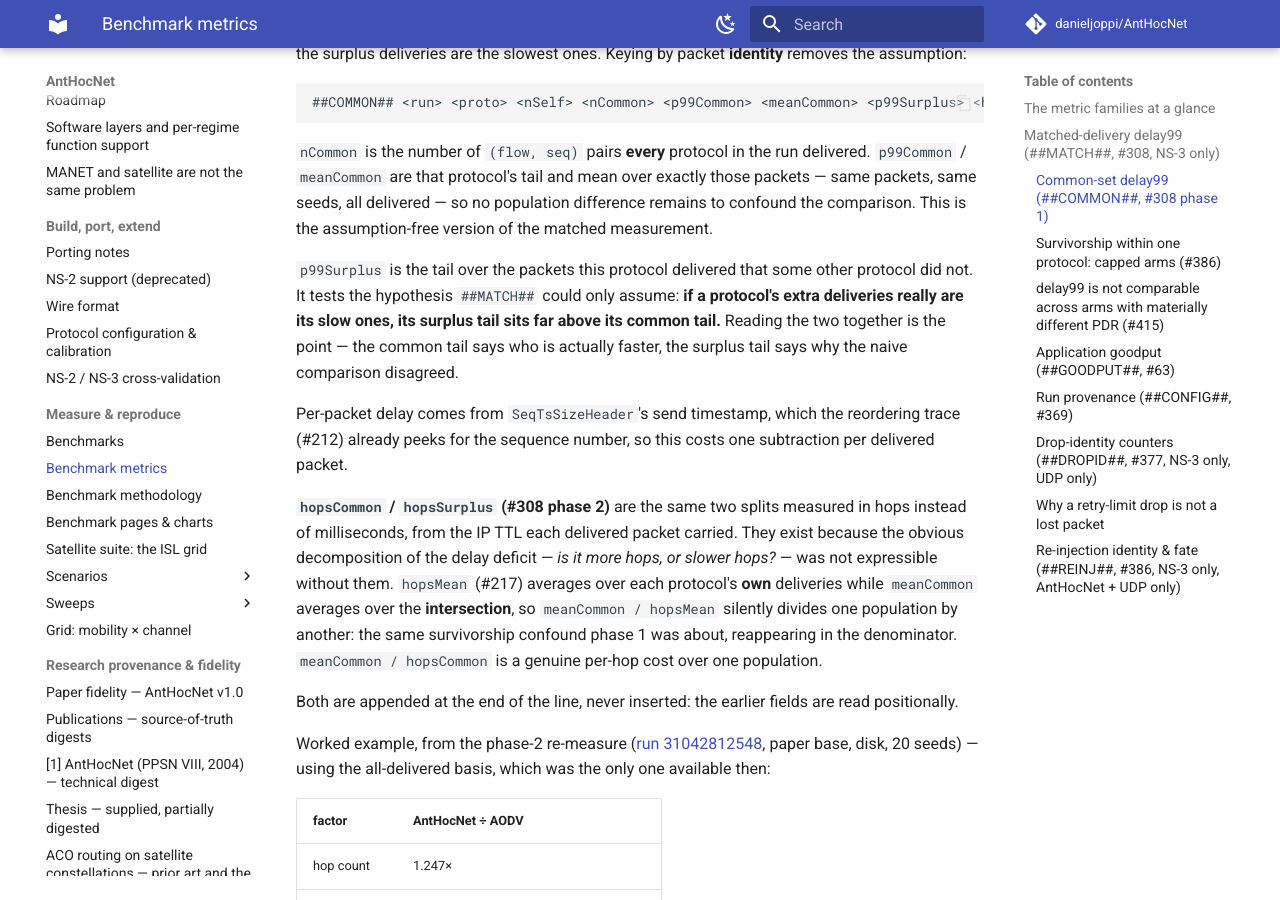
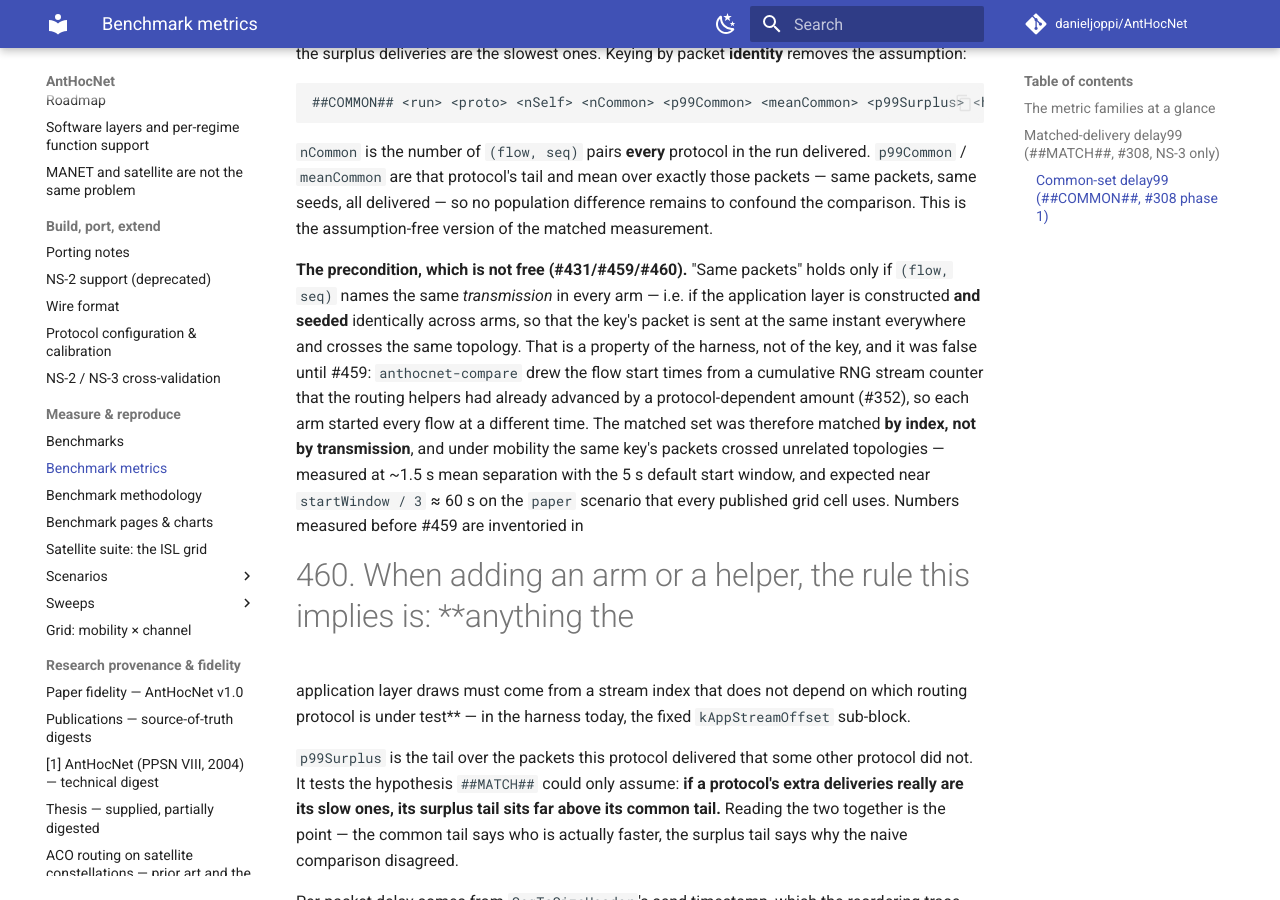
Before and after one commit to danieljoppi/AntHocNet, an MkDocs documentation site: the page built from docs/benchmarks/metrics.md, in a window 1280 px wide and 900 px high, scrolled down 3768 px. Built offline with MkDocs 1.6.1 and Material for MkDocs 9.7.7, drawn with Linux system fonts in a browser that asks for light colours; comment, search, counter and statistics services are not loaded.

Commit message:
docs(bench): state the transmission-identity precondition for ##COMMON## (#461)
`##COMMON##`'s claim is that keying by `(flow, seq)` compares "the same
packets, same seeds, all delivered — so no population difference remains".
metrics.md presented that as a property of the key. It is not: it is a
property of the harness, and it holds only if the application layer is
constructed *and seeded* identically across arms, so that the key names the
same transmission everywhere rather than the same index.

That precondition was silently false until #459. `anthocnet-compare` drew the
flow start times from a cumulative RNG stream counter (#352) that the routing
helpers had already advanced by a protocol-dependent amount, so every arm
started every flow at a different instant and the matched set was matched by
index rather than by transmission. Measured separation was ~1.5 s at the 5 s
default start window, with `startWindow / 3` (about 60 s) expected on the
`paper` scenario that every published grid cell uses.

This adds the precondition to the page that defines the instrument, together
with the rule it implies for anyone adding an arm or a helper: anything the
application layer draws must come from a stream index independent of the
routing protocol under test. Documentation only; no numbers on the page change,
and the inventory of numbers measured before #459 stays in #460 rather than
being duplicated here.

Refs #431, #459, #460, #308, #352

Co-authored-by: Claude <noreply@anthropic.com>

```diff
--- a/docs/benchmarks/metrics.md
+++ b/docs/benchmarks/metrics.md
@@ -205,6 +205,24 @@ delivered. `p99Common` / `meanCommon` are that protocol's tail and mean over
 exactly those packets — same packets, same seeds, all delivered — so no
 population difference remains to confound the comparison. This is the
 assumption-free version of the matched measurement.
+
+**The precondition, which is not free (#431/#459/#460).** "Same packets" holds
+only if `(flow, seq)` names the same *transmission* in every arm — i.e. if the
+application layer is constructed **and seeded** identically across arms, so
+that the key's packet is sent at the same instant everywhere and crosses the
+same topology. That is a property of the harness, not of the key, and it was
+false until #459: `anthocnet-compare` drew the flow start times from a
+cumulative RNG stream counter that the routing helpers had already advanced by
+a protocol-dependent amount (#352), so each arm started every flow at a
+different time. The matched set was therefore matched **by index, not by
+transmission**, and under mobility the same key's packets crossed unrelated
+topologies — measured at ~1.5 s mean separation with the 5 s default start
+window, and expected near `startWindow / 3` ≈ 60 s on the `paper` scenario that
+every published grid cell uses. Numbers measured before #459 are inventoried in
+#460. When adding an arm or a helper, the rule this implies is: **anything the
+application layer draws must come from a stream index that does not depend on
+which routing protocol is under test** — in the harness today, the fixed
+`kAppStreamOffset` sub-block.
 
 `p99Surplus` is the tail over the packets this protocol delivered that some
 other protocol did not. It tests the hypothesis `##MATCH##` could only assume:
```
